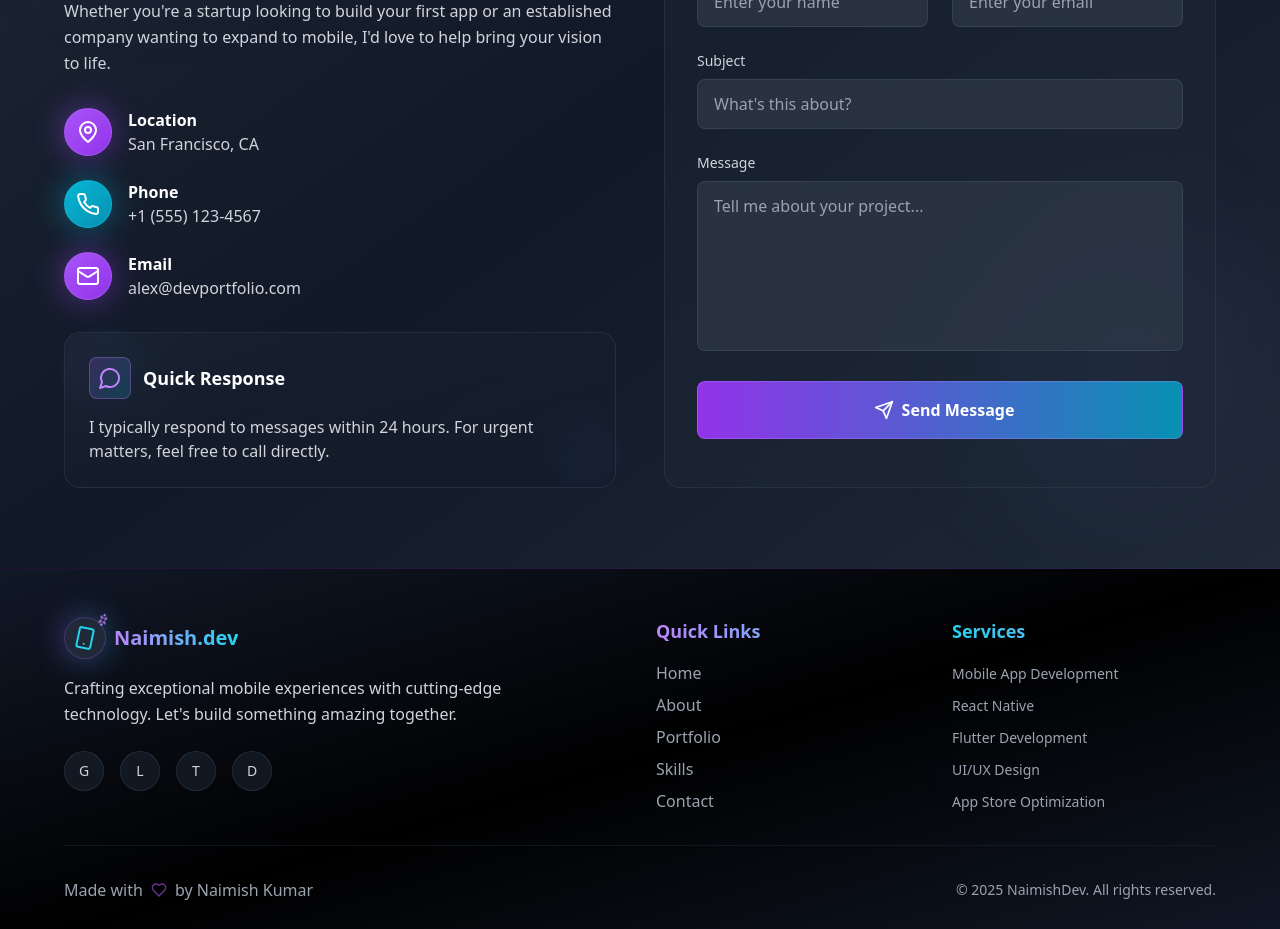
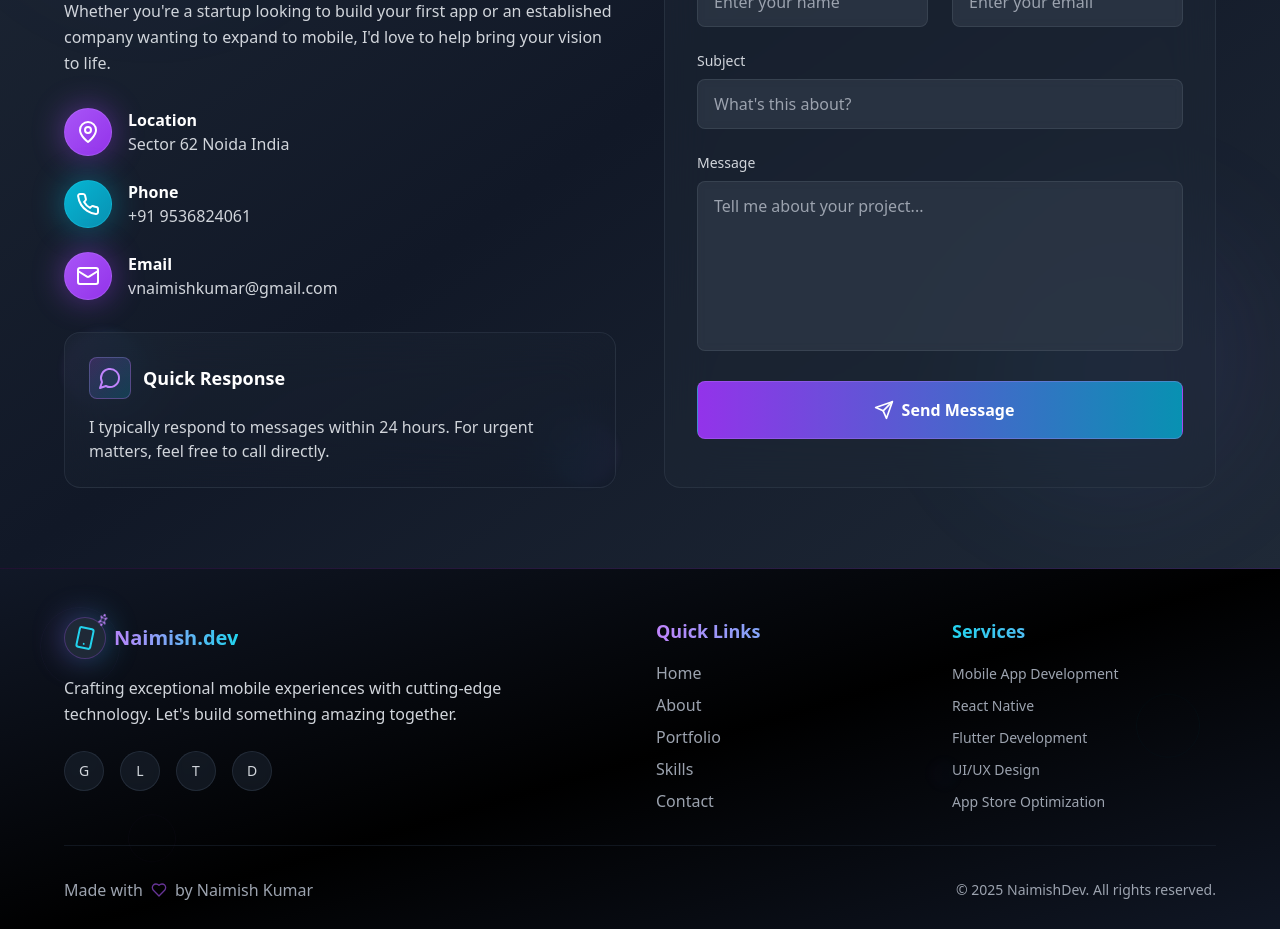
Before and after one commit to Naimish-Kumar/portfolio-latest, a React (Vite) app: page / in a window 1280 px wide. Shown: the part 4740-5669 px from the top of the page. Built offline with nearby package versions, Linux system fonts and the light colour scheme.

Commit message:
content updated

```diff
--- a/src/components/Contact.tsx
+++ b/src/components/Contact.tsx
@@ -26,19 +26,19 @@ const Contact: React.FC = () => {
     {
       icon: MapPin,
       title: 'Location',
-      content: 'San Francisco, CA',
+      content: 'Sector 62 Noida India',
       color: 'purple'
     },
     {
       icon: Phone,
       title: 'Phone',
-      content: '+1 (555) 123-4567',
+      content: '+91 9536824061',
       color: 'cyan'
     },
     {
       icon: Mail,
       title: 'Email',
-      content: 'alex@devportfolio.com',
+      content: 'vnaimishkumar@gmail.com',
       color: 'purple'
     }
   ];
```
